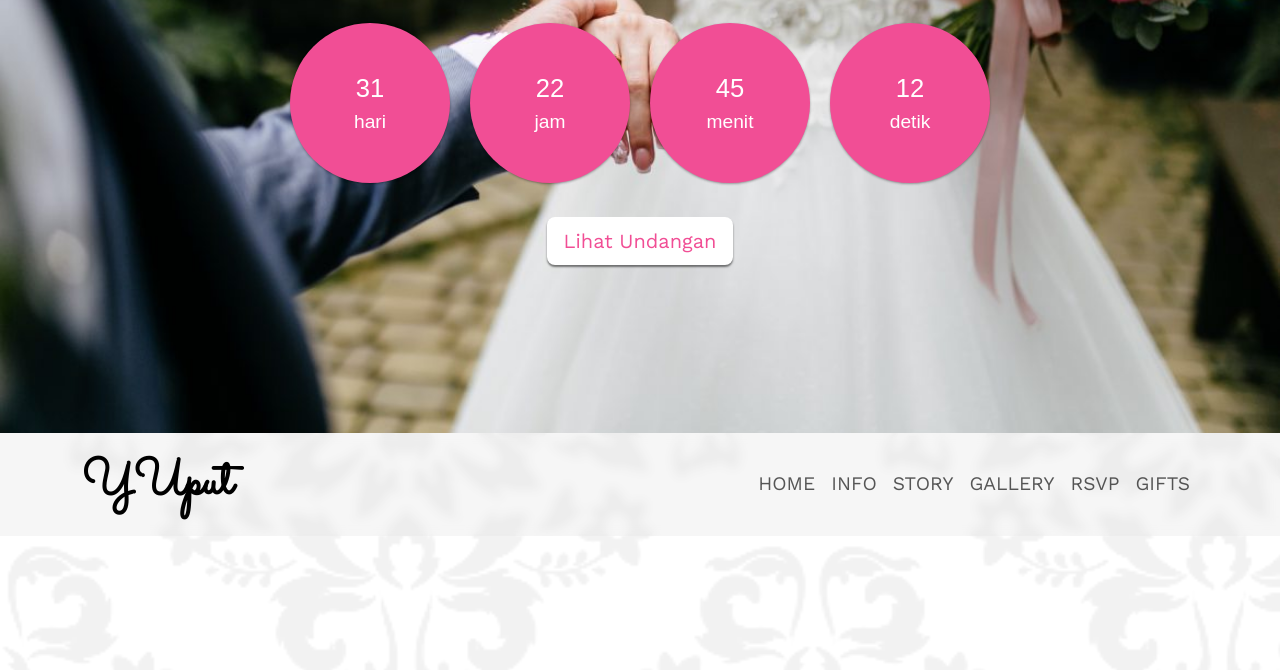
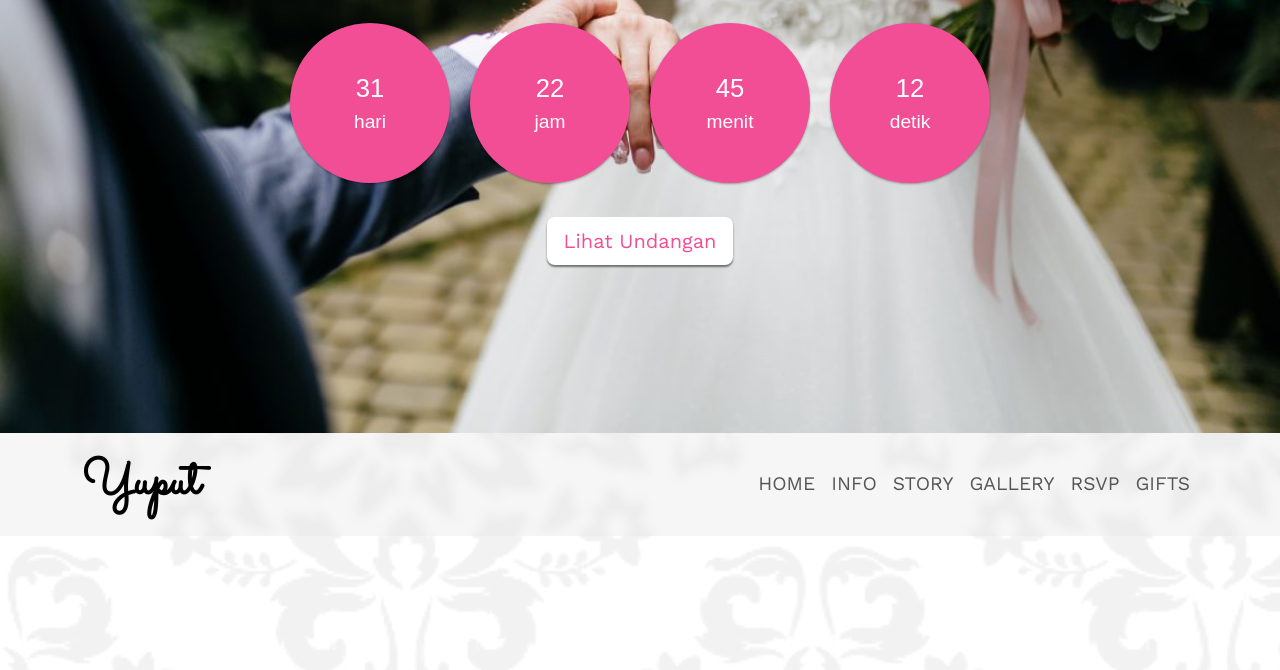
Before and after one commit to yudhi1933/Happy-Wadding, a plain HTML site: page index.html in a window 1280 px wide. Shown: the part 367-1037 px from the top of the page. Drawn offline with nearby package versions, Linux system fonts and the light colour scheme; some packages are replaced by stand-ins of ours; a script that the page names is missing.

Commit message:
mengubah menjadi yuput

```diff
--- a/index.html
+++ b/index.html
@@ -39,7 +39,7 @@
 
     <nav class="navbar navbar-expand-md bg-transparent sticky-top mynavbar">
       <div class="container">
-        <a class="navbar-brand" href="#">YUput</a>
+        <a class="navbar-brand" href="#">Yuput</a>
         <button
           class="navbar-toggler border-0" type="button" data-bs-toggle="offcanvas" data-bs-target="#offcanvasNavbar" aria-controls="offcanvasNavbar" aria-label="Toggle navigation">
           <span class="navbar-toggler-icon"></span>
```
